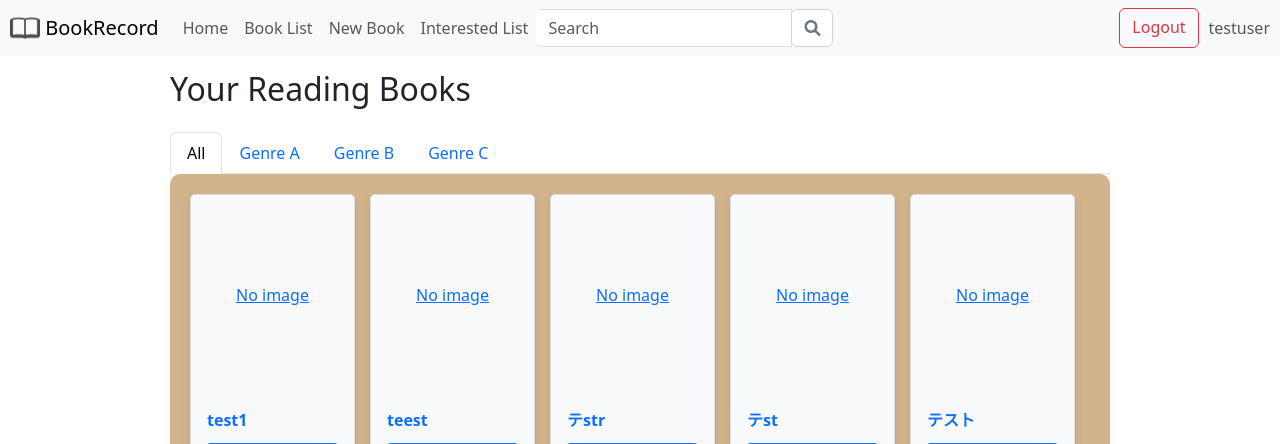
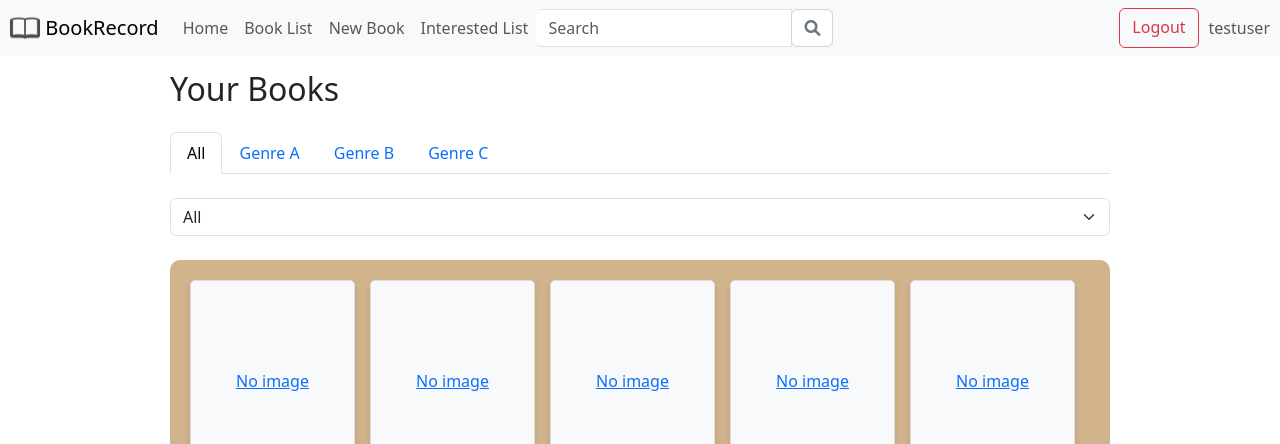
Before and after one commit to kaneken555/bookrecord, a Django app: page / in a window 1280 px wide. Shown: the top 444 px of the page. Run offline with Django 4.2, Linux system fonts and the light colour scheme; a user stored in the database is signed in; data comes from the database, SQL or seed files in the repository; some libraries are stand-ins or nearby versions.

Commit message:
[mod]トップページ

```diff
--- a/myproject/bookrecord/db_helpers.py
+++ b/myproject/bookrecord/db_helpers.py
@@ -23,6 +23,16 @@ def get_genres():
 
 #     return unfinished_books, other_books
 
+def get_books_by_genre(user, selected_genre):
+    if selected_genre == 'all':
+        user_book_users = BookUser.objects.filter(user_id=user)
+    else:
+        user_book_users = BookUser.objects.filter(user_id=user, book_code__genre__genre_id=selected_genre)
+
+    all_books = [book_user.book_code for book_user in user_book_users]
+
+    return all_books
+
 def get_unfinished_books_by_genre(user, selected_genre):
     if selected_genre == 'all':
         user_book_users = BookUser.objects.filter(user_id=user)
@@ -39,9 +49,9 @@ def get_finished_books_by_genre(user, selected_genre):
     else:
         user_book_users = BookUser.objects.filter(user_id=user, book_code__genre__genre_id=selected_genre)
 
-    unfinished_books = [book_user.book_code for book_user in user_book_users if book_user.basic_info_code.is_finished]
+    finished_books = [book_user.book_code for book_user in user_book_users if book_user.basic_info_code.is_finished]
 
-    return unfinished_books
+    return finished_books
 
 def get_other_books_by_genre(user, selected_genre):
     if selected_genre == 'all':
--- a/myproject/bookrecord/templates/top.html
+++ b/myproject/bookrecord/templates/top.html
@@ -6,7 +6,7 @@
 {% block content %}
 {% include 'includes/register_modal_form.html' %}
 <div class="container custom-container">
-    <h2 class="my-4">Your Reading Books</h2>
+    <h2 class="my-4">Your Books</h2>
     <!-- ジャンルごとのタブ -->
     <ul class="nav nav-tabs">
         <li class="nav-item">
@@ -19,8 +19,25 @@
         {% endfor %}
     </ul>
 
+    <!-- プルダウン_ステータス選択 -->
+    <select id="statusFilter" class="my-4 form-select" data-selected-genre="{{ selected_genre|default_if_none:'all' }}">
+        <option value="all" {% if selected_status == 'all' %}selected{% endif %}>All</option>
+        <option value="finished" {% if selected_status == 'finished' %}selected{% endif %}>Finished Books</option>
+        <option value="unfinished" {% if selected_status == 'unfinished' %}selected{% endif %}>Unfinished Books</option>
+    </select>
+
+    <!-- 全ての本 -->
+    {% if all_books %}
+        <!-- <h3 class="my-4">all_books</h3> -->
+        {% include 'includes/book_list.html' with books=all_books %}
+    {% endif %}
+
     <!-- 未完了の本 -->
-    {% include 'includes/book_list.html' with books=unfinished_books %}
+    {% if unfinished_books %}
+        <!-- <h3 class="my-4">unfinished_books</h3> -->
+        {% include 'includes/book_list.html' with books=unfinished_books %}
+    {% endif %}
+
     <!-- <div class="shelf-container">
         <div class="book-shelf">
             {% for book in unfinished_books %}
@@ -56,6 +73,12 @@
         </div>
     </div> -->
 
+    <!-- 完了の本 -->
+    {% if finished_books %}
+        <!-- <h3 class="my-4">finished_books</h3> -->
+        {% include 'includes/book_list.html' with books=finished_books %}
+    {% endif %}
+
     <h2 class="my-4">Other Users' Books</h2>
     <div class="shelf-container">
         <div class="book-shelf">
--- a/myproject/bookrecord/views.py
+++ b/myproject/bookrecord/views.py
@@ -15,7 +15,7 @@ from django.views.decorators.http import require_GET
 from urllib.request import urlopen
 from django.core.files.base import ContentFile
 
-from .db_helpers import get_genres, get_unfinished_books_by_genre, get_finished_books_by_genre, get_other_books_by_genre, search_books_in_app, create_book_user, create_basic_info, add_tags_to_basic_info
+from .db_helpers import get_genres, get_unfinished_books_by_genre, get_finished_books_by_genre, get_other_books_by_genre, search_books_in_app, create_book_user, create_basic_info, add_tags_to_basic_info, get_books_by_genre
 from .external_api_helpers import search_books_google_api
 
 from django.http import JsonResponse
@@ -25,9 +25,29 @@ from django.http import JsonResponse
 def top_view(request):
     genres = get_genres()
     selected_genre = request.GET.get('genre', 'all')
+    selected_status = request.GET.get('is_finished', 'all')  # 'is_finished'のクエリパラメータを取得
+    print(f"Selected status: {selected_status}")
+
+    # 本のステータスに応じてフィルタリング
+    if selected_status == 'finished':
+        all_books = []
+        finished_books = get_finished_books_by_genre(request.user, selected_genre)
+        unfinished_books = []
+    elif selected_status == 'unfinished':
+        all_books = []
+        finished_books = []
+        unfinished_books = get_unfinished_books_by_genre(request.user, selected_genre)
+    else:
+        all_books = get_books_by_genre(request.user, selected_genre)
+        finished_books = []
+        unfinished_books = []
 
     # unfinished_books, other_books = get_books_by_genre(request.user, selected_genre)
-    unfinished_books = get_unfinished_books_by_genre(request.user, selected_genre)
+    # all_books = get_books_by_genre(request.user, selected_genre)
+
+    # finished_books = get_finished_books_by_genre(request.user, selected_genre)
+
+    # unfinished_books = get_unfinished_books_by_genre(request.user, selected_genre)
     other_books = get_other_books_by_genre(request.user, selected_genre)
 
     # if selected_genre == 'all':
@@ -42,10 +62,13 @@ def top_view(request):
     # other_books = [book_user.book_code for book_user in other_book_users]
 
     return render(request, 'top.html', {
+        'all_books': all_books,
         'unfinished_books': unfinished_books,
+        'finished_books': finished_books,
         'other_books': other_books,
         'genres': genres,
-        'selected_genre': selected_genre
+        'selected_genre': selected_genre,
+        'selected_status': selected_status,  # 選択した状態をテンプレートに渡す
     })
 
 
--- a/myproject/static/js/scripts.js
+++ b/myproject/static/js/scripts.js
@@ -659,3 +659,11 @@ document.addEventListener('DOMContentLoaded', function() {
     }
 
 });
+
+
+// プルダウンで本のステータスによるフィルタリング
+document.getElementById('statusFilter').addEventListener('change', function() {
+    const selectedStatus = this.value;
+    const currentGenre = statusFilter.getAttribute('data-selected-genre');  // data-*属性からDjangoの変数を取得
+    window.location.href = `?genre=${currentGenre}&is_finished=${selectedStatus}`;
+});
--- a/task/feature_10.txt
+++ b/task/feature_10.txt
@@ -1,2 +1,5 @@
 変更内容：
 トップページでall,finished,unfinishedを切り替えて表示できるようにする
+
+詳細：
+プルダウンで切り替え
```
